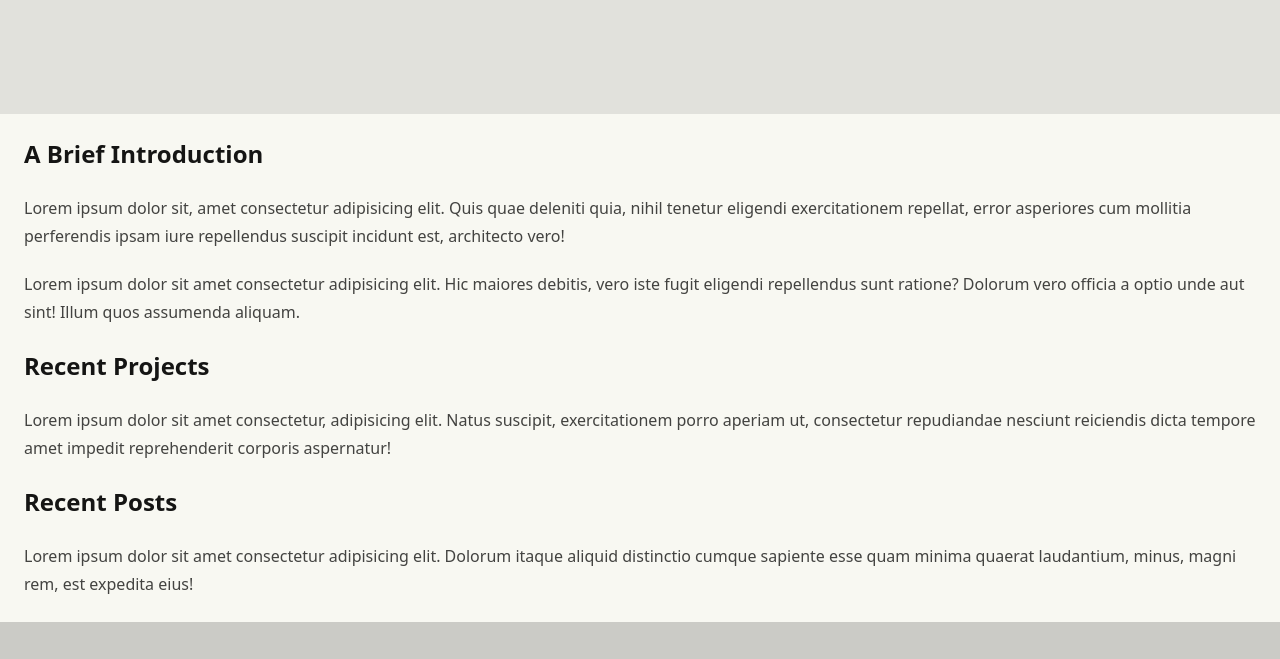
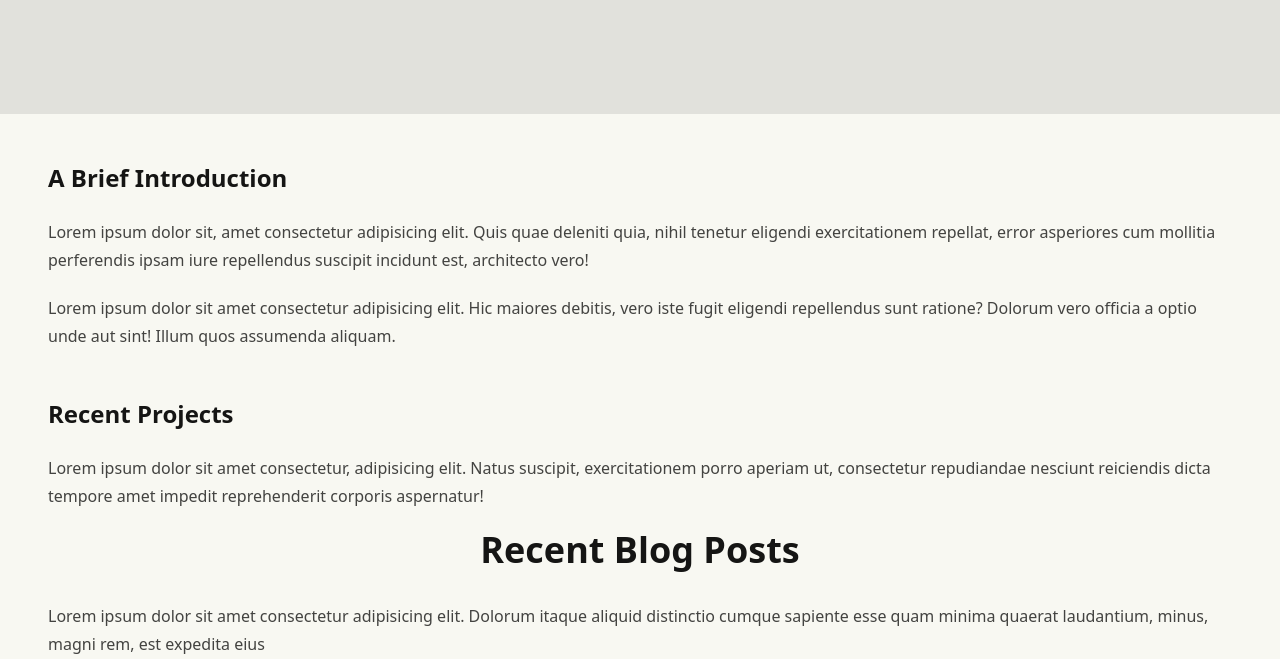
Before and after one commit to itsjordanmuller/portfolio-website, an Astro site: page / in a window 1280 px wide. Shown: the part 750-1409 px from the top of the page. Built offline with nearby package versions, Linux system fonts and the light colour scheme; Astro itself is replaced by a stand-in of ours.

Commit message:
Update home page to include Recent Blog Posts

```diff
--- a/src/pages/index.astro
+++ b/src/pages/index.astro
@@ -1,14 +1,16 @@
 ---
 import Layout from "../layouts/Layout.astro";
 import Hero from "../components/Hero.astro";
+import RecentPosts from "../components/RecentPosts.astro";
 const pageTitle = "Jordan Muller - Welcome";
 ---
 
 <Layout pageTitle={pageTitle}>
-	<div class="mb-6 bg-base-100">
+	<div class="bg-base-100">
 		<Hero />
-		<section class="prose max-w-none px-6">
-			<h2 id="introduction" class="pt-6">A Brief Introduction</h2>
+		<div class="container prose mx-auto mb-12 max-w-none px-12">
+			<section>
+				<h2 id="introduction">A Brief Introduction</h2>
 				<p>
 					Lorem ipsum dolor sit, amet consectetur adipisicing elit. Quis quae deleniti quia, nihil
 					tenetur eligendi exercitationem repellat, error asperiores cum mollitia perferendis ipsam
@@ -20,20 +22,15 @@ const pageTitle = "Jordan Muller - Welcome";
 					quos assumenda aliquam.
 				</p>
 			</section>
-		<section class="prose max-w-none px-6">
-			<h2 id="recent-projects" class="pt-6">Recent Projects</h2>
+			<section>
+				<h2 id="recent-projects">Recent Projects</h2>
 				<p>
 					Lorem ipsum dolor sit amet consectetur, adipisicing elit. Natus suscipit, exercitationem
 					porro aperiam ut, consectetur repudiandae nesciunt reiciendis dicta tempore amet impedit
 					reprehenderit corporis aspernatur!
 				</p>
 			</section>
-		<section class="prose max-w-none px-6">
-			<h2 id="recent-posts" class="pt-6">Recent Posts</h2>
-			<p>
-				Lorem ipsum dolor sit amet consectetur adipisicing elit. Dolorum itaque aliquid distinctio
-				cumque sapiente esse quam minima quaerat laudantium, minus, magni rem, est expedita eius!
-			</p>
-		</section>
+			<RecentPosts />
+		</div>
 	</div>
 </Layout>
```
Lines whose indentation alone changed are shown as unchanged.
